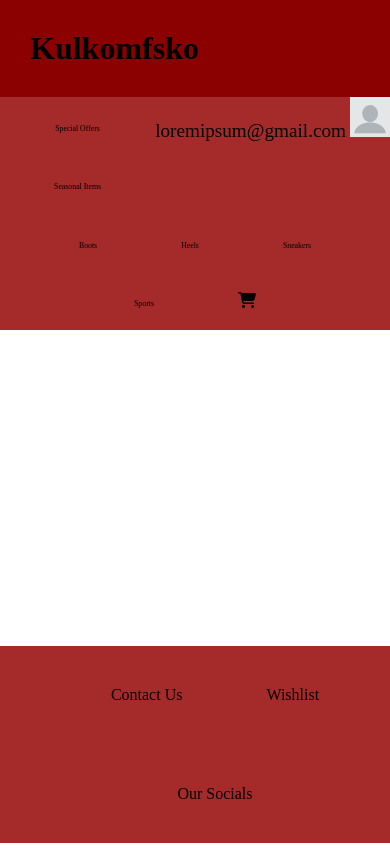
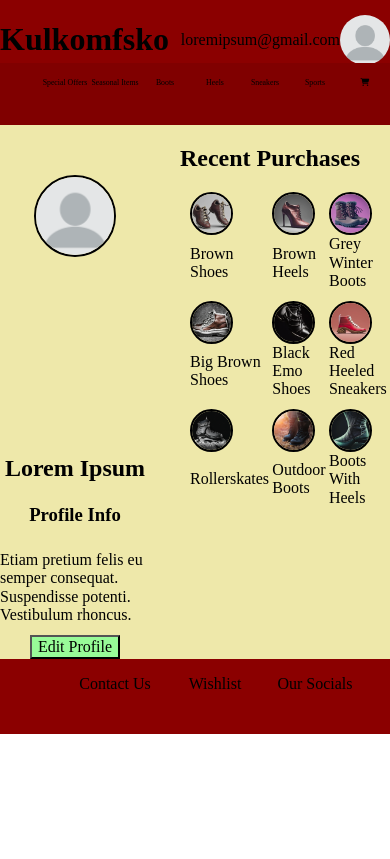
Before and after one commit to TheJkmega/Oblig-3-Webutvikling-2023-Djuneid-Gubadag, a plain HTML site: page profil.html in a window 390 px wide. Drawn offline with nearby package versions, Linux system fonts and the light colour scheme.

Commit message:
Finished the desktop additions
for my sanity's sake i just started with desktop and am going to adjust to mobile, may be harder, but life is a challenge and i am a challenger

```diff
--- a/css/style.css
+++ b/css/style.css
@@ -1,78 +1,231 @@
 #grid-container-index {
-    background-image: url("../img/fppic.png");
+    display: grid;
+    grid-template-rows: 125px auto 75px;
+    grid-template-areas:
+    "header"
+    "main"
+    "footer"
+    ;
 }
-a{
+
+#grid-container-produkt {
+    display: grid;
+    grid-template-rows: 125px auto 75px;
+    grid-template-areas:
+    "header"
+    "main"
+    "footer"
+    ;
+}
+
+#grid-container-profil {
+    display: grid;
+    grid-template-rows: 125px auto 75px;
+    grid-template-areas:
+    "header"
+    "main"
+    "footer";
+}
+
+#grid-container-profil main {
+    display: grid;
+    grid-template-columns: 1fr 2fr;
+}
+
+a {
     text-decoration: none;
+    color: black;
+}
+
+ul {
+    list-style-type: none;
+}
+
+header {
+    grid-area: header;
+    display: grid;
+    grid-template-rows: 50% 50%;
+    grid-template-areas:
+    "top"
+    "nav";
+    background-color: darkred;
 }
 
 #top-page {
+    display: grid;
+    grid-area: top;
+    grid-template-columns: 1fr 1fr;
+}
+
+#profile {
+    display: grid;
+    grid-template-columns: 50px 50px;
+    align-items: center;
+    justify-items: end;
+    justify-content: end;
+}
+
+#profile img {
+    border-radius: 25px;
+}
+
+nav {
+    grid-area: nav;
+    background-color: maroon;
+}
+
+nav ul {
+    display: grid;
+    grid-template-columns: 1fr 1fr 1fr 1fr 1fr 1fr 1fr;
+    place-items: center;
+}
+
+nav ul li {
+    font-size: 2vw;
+}
+
+main {
+    grid-area: main;
+    background-color: palegoldenrod;
+}
+
+#product {
+    display: grid;
+    grid-template-columns: 1fr 1fr;
+    padding: 1vw;
+}
+
+#product-text {
+    display: grid;
+    grid-template-columns: 20vw;
+    grid-template-rows: 2vw 3vw auto;
+    align-items: start;
+    justify-items: center;
+    place-content: center;
+    border: 3px solid black;
+    border-radius: 20px;
+    font-size: 1.5vw;
+}
+
+#product-text button {
+    border: 1px solid black;
+    color: white;
+    padding: 10px;
+    background-color: red;
+    height: 5vw;
+    width: 10vw;
+    border-radius: 20px;
+    font-size: 1.5vw;
+}
+
+#product img {
+    height: 35vw;
+    width: auto;
+    border-radius: 10px;
+    border: 5px solid black;
+}
+
+#similar-items {
+    display: grid;
+    grid-template-rows: auto auto;
+}
+
+#similar-items ul {
+    display: grid;
+    grid-template-columns: 1fr 1fr 1fr 1fr 1fr 1fr;
+    grid-column-gap: 10px;
+}
+
+
+
+#similar-items img {
+    height: 12vw;
+    width: 12vw;
+    border: 4px solid black;
+    border-radius: 40px;
+}
+
+.image-container {
+    position: relative;
+    display: inline-block;
+}
+
+.image-container img {
+    display: block;
+    width: 100%;
+    height: auto;
+}
+
+.overlay-text {
+    position: absolute;
+    top: 50%;
+    left: 50%;
+    transform: translate(-50%, -50%);
+    font-size: 6vw;
+
+}
+
+#profile-info {
+    display: grid;
+    grid-template-rows: 260px 50px 50px 100px;
+    grid-template-columns: 150px;
+    align-items: start;
+    justify-items: center;
+    align-content: start;
+    justify-content: center;
+    padding-top: 50px;
+}
+
+#profile-info button {
+    background-color: palegreen;
+}
+
+#profile-info img {
+    height: 20vw;
+    width: auto;
+    border: 2px solid black;
+    border-radius: 200px;
+}
+
+#bought-items h2 {
+    text-align: center;
+}
+
+#bought-items ul {
+    display: grid;
+    grid-template-columns: auto auto auto;
+    grid-template-rows: 1fr 1fr 1fr;
+    justify-content: space-evenly;
+    grid-row-gap: 10px;
+}
+
+#bought-items ul li {
+    display: grid;
+    grid-template-rows: auto auto;
+}
+
+
+#bought-items img {
+    height: 10vw;
+    width: 10vw;
+    border: 2px solid black;
+    border-radius: 25px;
+}
+
+
+footer {
+    grid-area: footer;
     background-color: darkred;
 }
 
-#top-page h1 {
-    margin: 30px
+footer ul {
+    display: grid;
+    grid-template-columns: 100px 100px 100px;
+    place-content: center;
+    place-items: center;
 }
 
-#top-page h1,
-#top-page #profile {
-    display: inline-block;
+#profile img {
+    height: 50px;
+    width: 50px;
 }
-
-#profile {
-    float: right;
-}
-
-#top-page h1 a{
-    color:black;
-}
-
-#top-page p{
-    text-align: right;
-    color: black;
-    font-size: 120%;
-}
-
-#top-page img{
-    height: 40px;
-    width: 40px;
-}
-
-#top-page img,
-#top-page p {
-    display: inline-block;
-}
-
-nav ul{
-    list-style-type: none;
-    margin: 0;
-    padding: 0;
-    text-align: center;
-    background-color: brown;
-}
-
-nav ul li{
-    display: inline-block;
-    padding: 20px;
-    margin-right: 20px;
-    margin-left: 20px;
-}
-
-nav li a{
-    color: black;
-    font-size: 2vw;
-}
-
-footer ul {
-    list-style-type: none;
-    text-align: center;
-    background-color:brown;
-}
-
-footer li {
-    display: inline-block;
-    padding: 40px;
-}
-
-main {
-    padding-bottom: 300px;
-}
--- a/profil.html
+++ b/profil.html
@@ -3,7 +3,7 @@
 <head>
     <meta charset="UTF-8">
     <meta name="viewport" content="width=device-width, initial-scale=1.0">
-    <title>KKS Hovedside</title>
+    <title>KKS Profilside</title>
     <link rel="stylesheet" type="text/css" href="https://necolas.github.io/normalize.css/8.0.1/normalize.css">
     <link rel="stylesheet" type="text/css" href="css/style.css">
     <script src="https://kit.fontawesome.com/d5f78b93a3.js" crossorigin="anonymous"></script>
@@ -31,7 +31,29 @@
             </nav>
         </header>
         <main>
-
+            <article id="profile-info">
+                <img src="img/pfp1.png" alt="profilbilde på profil">
+                <h2>Lorem Ipsum</h2>
+                <h3>Profile Info</h3>
+                <p>
+                    Etiam pretium felis eu semper consequat. Suspendisse potenti. Vestibulum rhoncus.
+                </p>
+                <button>Edit Profile</button>
+            </article>
+            <section id="bought-items">
+                <h2>Recent Purchases</h2>
+                <ul>
+                    <li><img src="img/bought1.png" alt="AI picture of shoes">Brown Shoes</li>
+                    <li><img src="img/bought2.png" alt="AI picture of shoes">Brown Heels</li>
+                    <li><img src="img/bought3.png" alt="AI picture of shoes">Grey Winter Boots</li>
+                    <li><img src="img/bought4.png" alt="AI picture of shoes">Big Brown Shoes</li>
+                    <li><img src="img/bought5.png" alt="AI picture of shoes">Black Emo Shoes</li>
+                    <li><img src="img/bought6.png" alt="AI picture of shoes">Red Heeled Sneakers</li>
+                    <li><img src="img/bought7.png" alt="AI picture of shoes">Rollerskates</li>
+                    <li><img src="img/bought8.png" alt="AI picture of shoes">Outdoor Boots</li>
+                    <li><img src="img/bought9.png" alt="AI picture of shoes">Boots With Heels</li>
+                </ul>
+            </section>
         </main>
         <footer>
             <ul>
```
Also changed, not shown: index.html (+6 -1 lines), produkt.html (+21 -2 lines), img/bought1.png (added), img/bought2.png (added), img/bought3.png (added), img/bought4.png (added), img/bought5.png (added), img/bought6.png (added), img/bought7.png (added), img/bought8.png (added), img/bought9.png (added), img/prodshoes.jpg (added), img/shoe1.png (added), img/shoe2.png (added), 4 more files.
